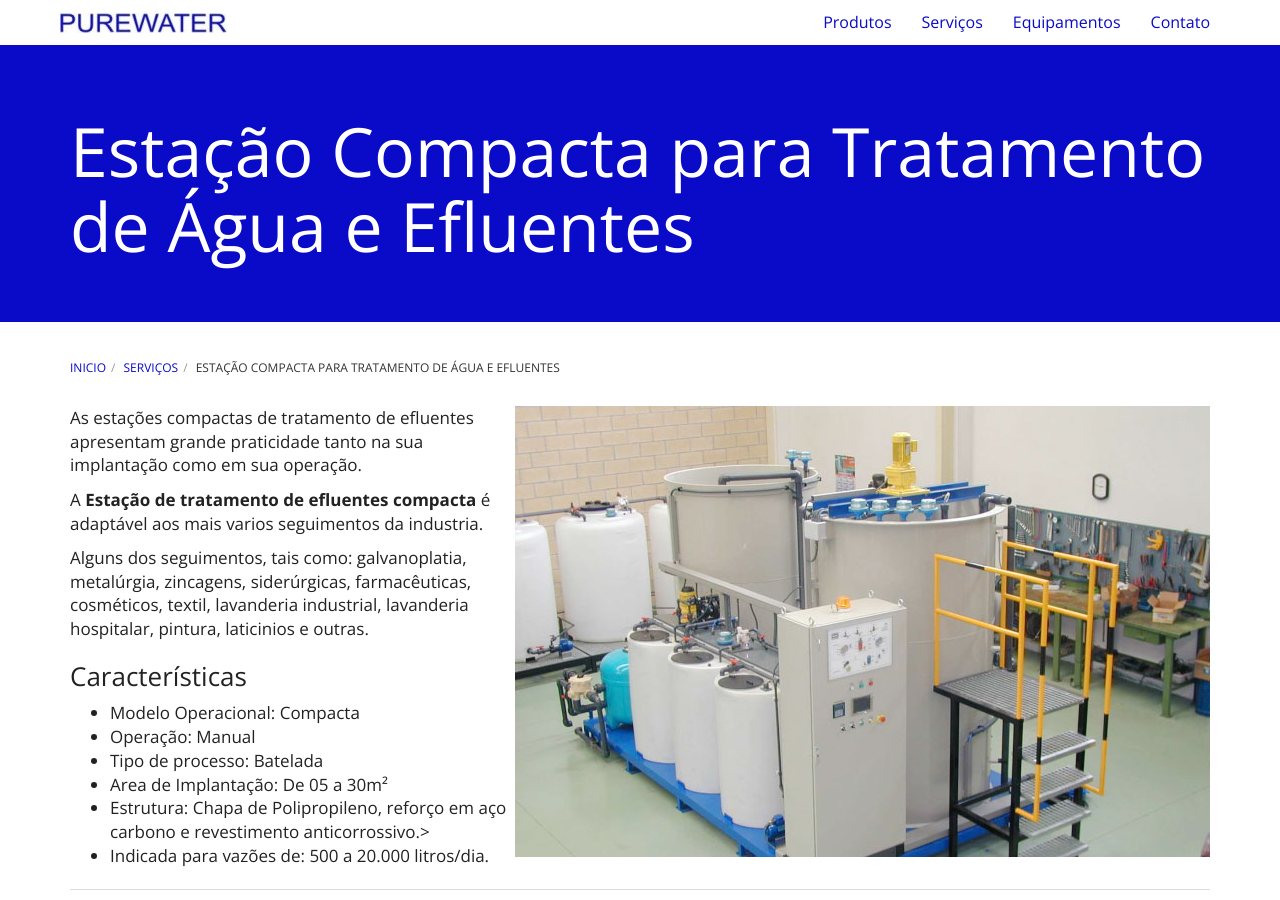
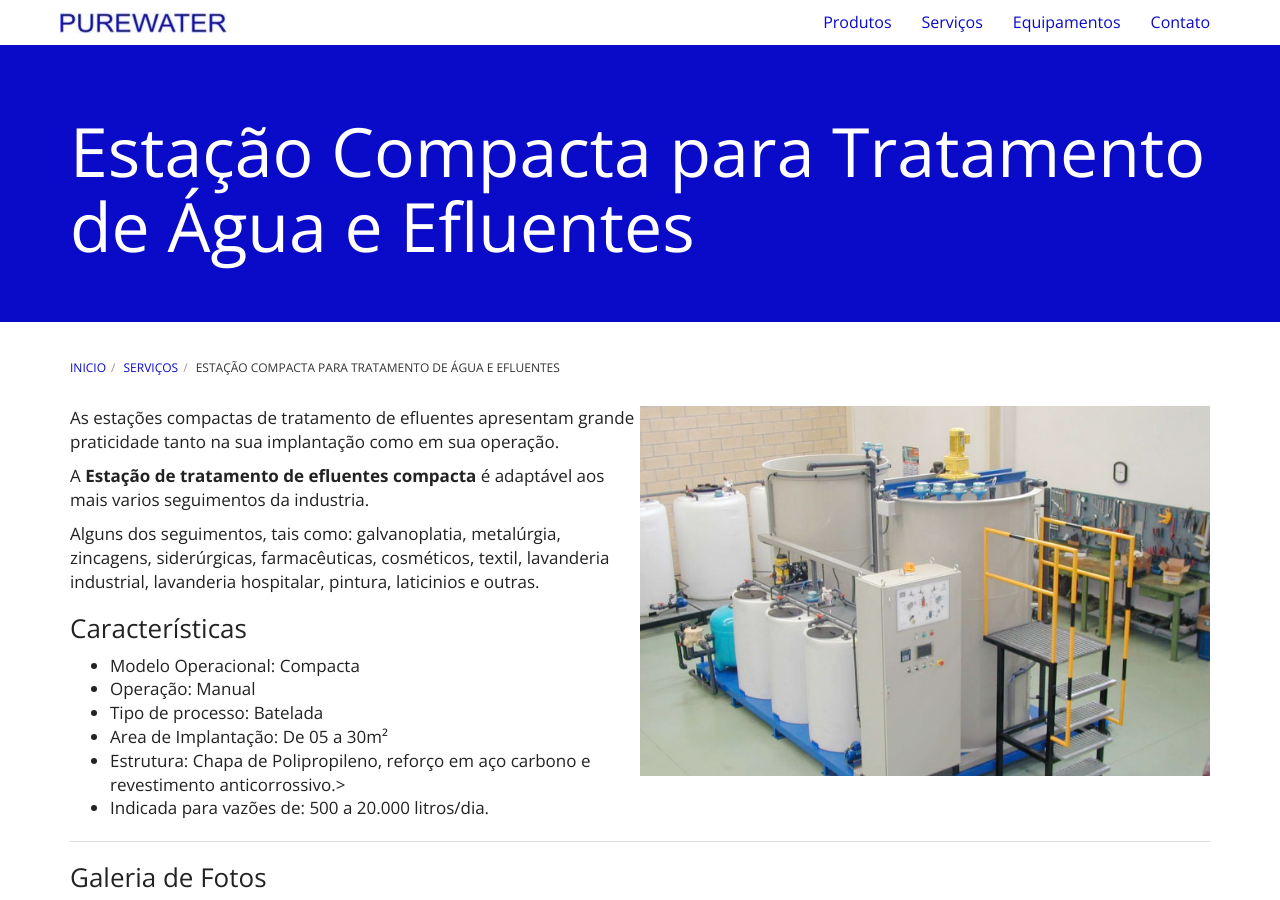
Before and after one commit to purewaterefluentes/purewaterefluentes.github.io, a Jekyll site: the page built from servicos/estacao-de-tratamento-de-efluentes-compacta.md, in a window 1280 px wide and 900 px high. Built offline with Jekyll 4.4.1, drawn with Linux system fonts in a browser that asks for light colours; nearby versions of some CDN libraries; library files that are not in the unit come from our copies.

Commit message:
Update estacao-de-tratamento-de-efluentes-compacta.md

```diff
--- a/servicos/estacao-de-tratamento-de-efluentes-compacta.md
+++ b/servicos/estacao-de-tratamento-de-efluentes-compacta.md
@@ -3,7 +3,7 @@ layout: default
 title: Estação Compacta para Tratamento de Água e Efluentes
 ---
 
-<img class="img-responsive pull-right" style="max-width: 75%;" src="../../website/images/Estação-tratamento-efluentes-compacta.jpg" alt="Estação de tratamento de efluentes Compacta">
+<img class="img-responsive pull-right" style="max-width: 50%;" src="../../website/images/Estação-tratamento-efluentes-compacta.jpg" alt="Estação de tratamento de efluentes Compacta">
 
 As estações compactas de tratamento de efluentes apresentam grande praticidade tanto na sua implantação como em sua operação.
 
```
